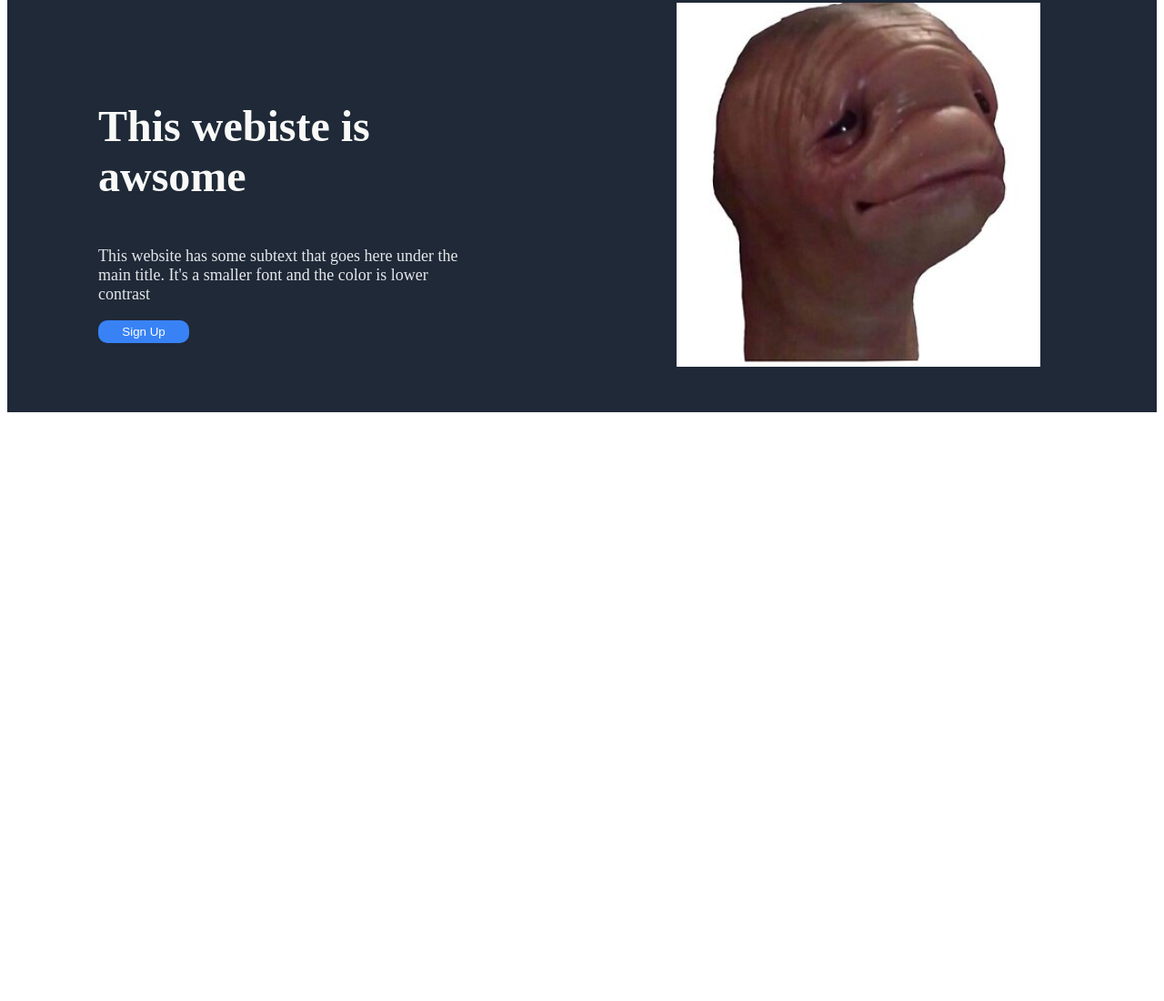
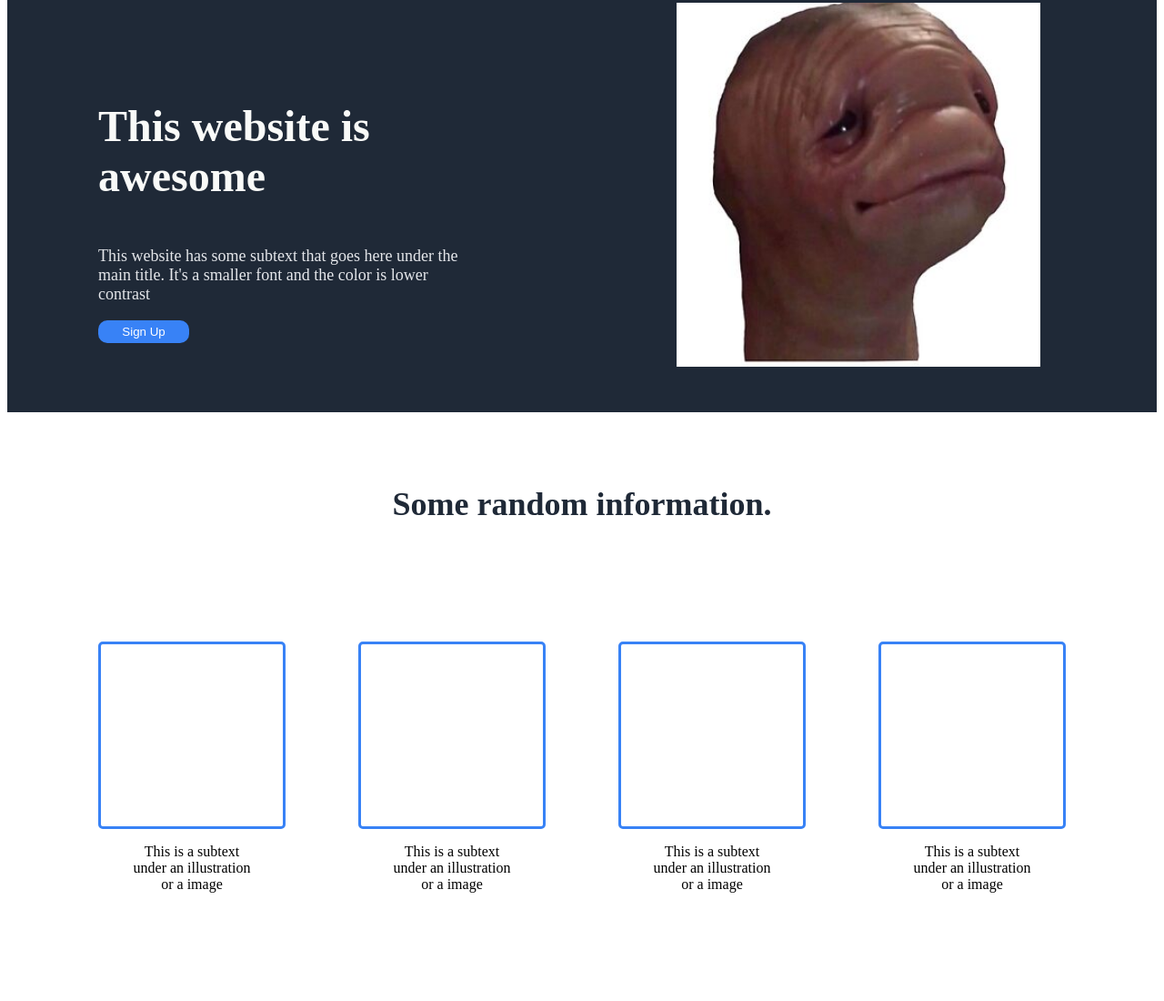
Before and after one commit to CthulhuIsRight/landing-page, a plain HTML site: page index.html in a window 1280 px wide. Shown: the part 130-1230 px from the top of the page at 91% size. Before the commit the page ends 800 px from the top, so only its background shows below. Drawn offline with Linux system fonts and the light colour scheme.

Commit message:
Blue boxes portion of website roughly done

```diff
--- a/index.html
+++ b/index.html
@@ -20,12 +20,33 @@
             </div>
             <div class="content">
                 <div class="content-left">
-                        <h1>This webiste is <br/>awsome</h1>
+                    <h1>This website is <br/>awesome</h1>
                     <p class="p-first">This website has some subtext that goes here under the <br/> main title. It's a smaller font and the color is lower <br/> contrast</p>
                     <button type="button" class="sign-up-first-section">Sign Up</button>
                 </div>
                 <div class="content-right">
-                        <img src ="/images/meat.jpg" alt="Vinny's MEAT" width = "400">
+                    <img src="/images/meat.jpg" alt="Vinny's MEAT" width="400">
+                </div>
+            </div>
+        </div>
+        <div class="second-section">
+            <h2>Some random information.</h2>
+            <div class="row-of-blue-divs">
+                <div class="box-blue-msg">
+                    <div class="box-blue"></div>
+                    <p class = "p-second">This is a subtext</br> under an illustration<br> or a image</p>
+                </div>
+                <div class="box-blue-msg">
+                    <div class="box-blue"></div>
+                    <p class = "p-second">This is a subtext</br> under an illustration<br> or a image</p>
+                </div>
+                <div class="box-blue-msg">
+                    <div class="box-blue"></div>
+                    <p class = "p-second">This is a subtext</br> under an illustration<br> or a image</p>
+                </div>
+                <div class="box-blue-msg">
+                    <div class="box-blue"></div>
+                    <p class = "p-second">This is a subtext</br> under an illustration<br> or a image</p>
                 </div>
             </div>
         </div>
--- a/styles.css
+++ b/styles.css
@@ -87,3 +87,36 @@ img{
     border: 1px;
     border-radius: 10px;
 }
+
+h2{
+    font-size: 36px;
+    font-weight: bolder;
+    color: #1F2937;
+    text-align: center;
+}
+
+.row-of-blue-divs{
+    display:flex;
+    flex-direction: row;
+    justify-content: space-between;
+    max-width: 100%;
+    margin: 100px;
+    align-items: center;
+}
+
+.box-blue{
+    border: 3px solid #3882F6;
+    width: 200px;
+    height: 200px;
+    border-radius: 5px;
+}
+
+.second-section{
+    display: flex;
+    flex-direction: column;
+    justify-content: center;
+}
+
+.p-second{
+    text-align: center;
+}
```
Lines whose indentation alone changed are shown as unchanged.
